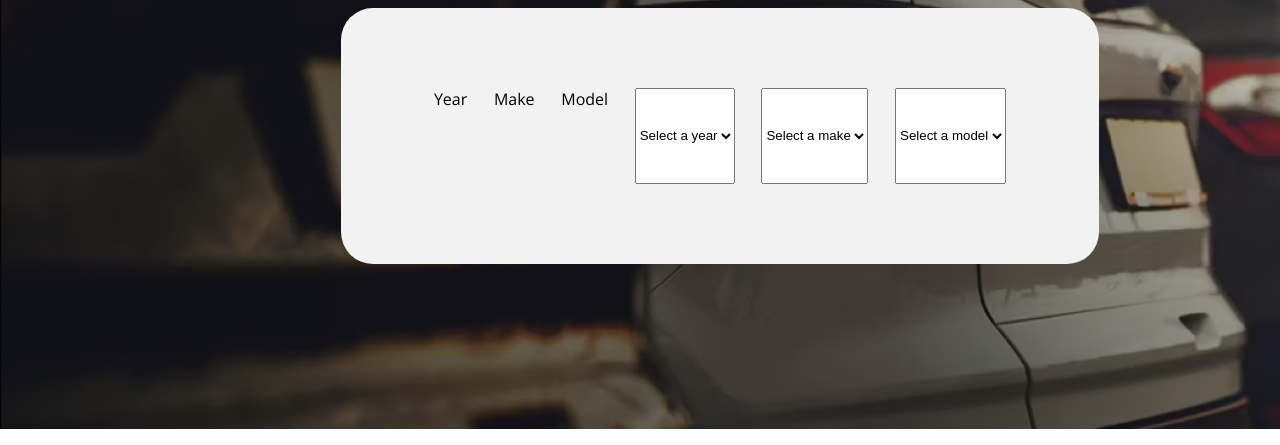
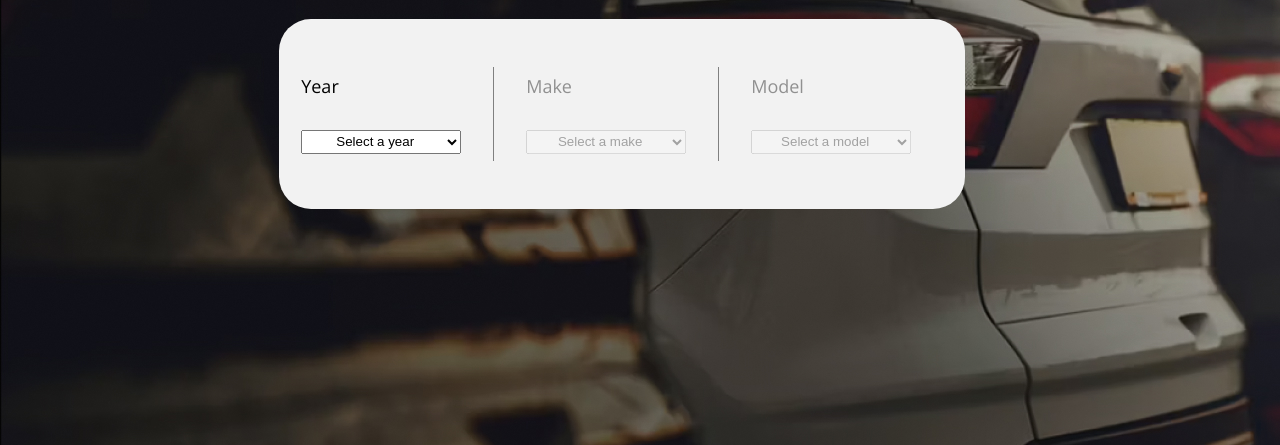
Before and after one commit to ThomsonParker-FS/Thomson_Parker__Car_Finder, a website built with webpack: page src/index.html in a window 1280 px wide. Shown: the part 371-816 px from the top of the page. Built offline with nearby package versions, Linux system fonts and the light colour scheme.

Commit message:
Styling Done

```diff
--- a/src/index.html
+++ b/src/index.html
@@ -16,13 +16,13 @@
       <h2>Find a car</h2>
       <h4>Find the perfect vehicle to match your tastes.</h4>
       <section>
-        <div>
+        <div id="a">
           <label for="year">Year</label>
           <select id="yearSelect" name="year">
             <option value="" disabled selected>Select a year</option>
           </select>
         </div>
-        <div>
+        <div id="b">
           <label for="make">Make</label>
           <select id="makeSelect" name="make">
             <option value="" disabled selected>Select a make</option>
--- a/src/index.js
+++ b/src/index.js
@@ -6,8 +6,6 @@ import dataset from "./car-dataset.json";
 const selectMake = document.querySelector("#makeSelect");
 const selectYear = document.querySelector("#yearSelect");
 const selectModel = document.querySelector("#modelSelect");
-
-const section = document.querySelector("section");
 
 //year make and model options
 
@@ -89,10 +87,13 @@ selectModel.addEventListener("change", modelHandler);
  * @param {event} event
  */
 function yearHandler(e) {
+  selectMake.removeAttribute("disabled");
+  selectMake.parentElement.removeAttribute("class", "disabled");
+  selectModel.setAttribute("disabled", true);
+  selectModel.parentElement.setAttribute("class", "disabled");
   //clear the models when this changes
   clearOptions(modelSet, selectModel);
   clearOptions(makeSet, selectMake);
-
   let yearRaw = filterByYear(selectYear.value);
 
   yearRaw.forEach((item) => {
@@ -109,6 +110,8 @@ function yearHandler(e) {
  * @returns
  */
 function makeHandler(e) {
+  selectModel.removeAttribute("disabled");
+  selectModel.parentElement.removeAttribute("class", "disabled");
   //clear the models when this changes
   clearOptions(modelSet, selectModel);
 
@@ -149,12 +152,13 @@ function clearOptions(set, selector) {
   // sortSet(modelSet, -1);
   // sortSet(makeSet, -1);
   optionsPopulate(yearSet, selectYear);
+  selectMake.setAttribute("disabled", true);
+  selectMake.parentElement.setAttribute("class", "disabled");
+  selectModel.setAttribute("disabled", true);
+  selectModel.parentElement.setAttribute("class", "disabled");
 
   //after this we sort by year, then make and then model.
 
   // optionsPopulate(makeSet, selectMake);
   // optionsPopulate(modelSet, selectModel);
-  section.appendChild(selectYear);
-  section.appendChild(selectMake);
-  section.appendChild(selectModel);
 })();
--- a/src/styles/index.scss
+++ b/src/styles/index.scss
@@ -4,51 +4,54 @@ $formPanelBig: #f2f2f2;
 $formBlue: #348fbc;
 $formDisabled: #909090;
 $selectedOption: #212121;
-$font: "open sans";
+$font: "Open Sans";
 
 body {
+  height: 100vh;
+  width: 100vw;
   background-image: url("../Assets/car-finder-bg.jpg");
   background-size: auto;
   background-repeat: no-repeat;
   display: flex;
   flex-direction: column;
   text-align: left;
-  height: 100vh;
-  margin: 0;
 
   > article {
     margin: auto;
-    text-align: left;
-    font-family: "Open Sans";
+    font-family: $font;
     > h2 {
       color: $primaryHeader;
       font-size: 2rem;
     }
-
     > h4 {
       color: $subtextColor;
       font-size: 1rem;
     }
-  }
-}
-
-section {
+    > section {
       background-color: $formPanelBig;
-  margin: auto;
-  width: 100%;
+      width: 80%;
       height: 30%;
-  padding: 5rem;
+      padding: 3rem;
       border-radius: 2rem;
       display: flex;
       flex-direction: row;
-  justify-content: space-around;
+      justify-content: center;
+      gap: 2rem;
+
+      > div {
+        display: flex;
+        flex-direction: column;
+        justify-content: center;
+        gap: 2rem;
+        padding-right: 2rem;
 
         > label {
-    flex: 1;
           width: 10rem;
+          font-size: large;
           height: 1.5rem;
-    font-size: 1rem;
-    margin: 0.5rem;
+        }
+        > select {
+          height: 1.5rem;
 
           > option {
             color: $selectedOption;
@@ -56,3 +59,15 @@ section {
           }
         }
       }
+
+      > #a,
+      #b {
+        border-right: 1px solid gray;
+      }
+    }
+  }
+}
+
+.disabled {
+  color: $formDisabled;
+}
```
Lines whose indentation alone changed are shown as unchanged.
